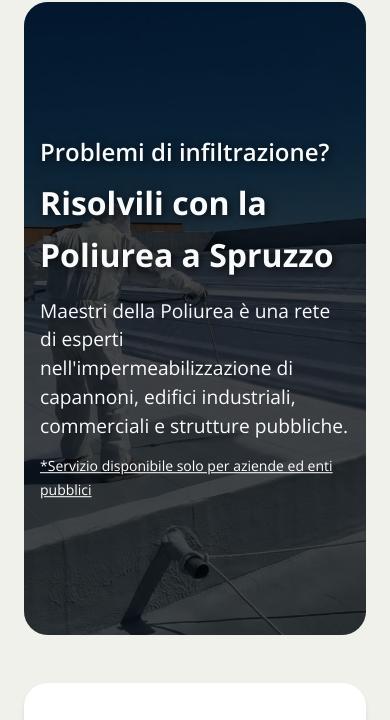
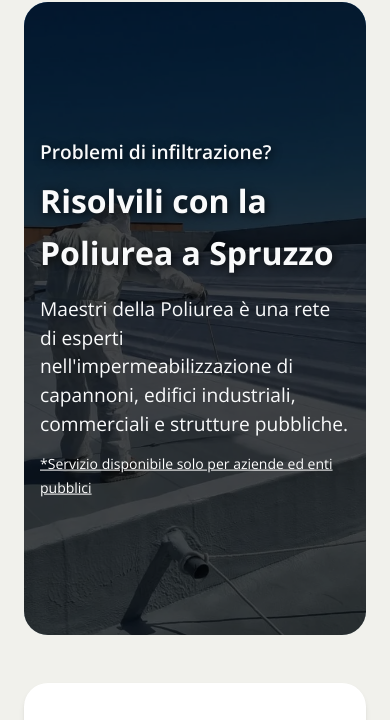
Before and after one commit to federicoFalaguerra/Maestri-della-poliurea, an Astro site: page / in a window 390 px wide. Shown: the part 102-822 px from the top of the page. Built offline with nearby package versions, Linux system fonts and the light colour scheme; Astro itself is replaced by a stand-in of ours.

Commit message:
open hero mobile2

```diff
--- a/src/components/Hero.astro
+++ b/src/components/Hero.astro
@@ -12,7 +12,7 @@ import sfondoHero from '../assets/sfondo-hero-mobile.webp?url'
         </video>
 
         <div class="hero-title absolute top-[50%]  z-20 lg:pl-20 lg:p-10 translate-y-[-50%] px-4">
-            <h2 class="text-xl text-gray-50 font-semibold text-shadow">Problemi di infiltrazione?</h2>
+            <h2 class="lg:text-xl text-l text-gray-50 font-semibold text-shadow">Problemi di infiltrazione?</h2>
             <h1 class="lg:text-xxxl text-[32px] text-gray-50 font-bold leading-13 mb-4 mt-2 text-shadow">Risolvili con la Poliurea a Spruzzo</h1>
             <h2 class="lg:text-medium text-gray-50 text-l mb-3">Maestri della Poliurea è una rete di esperti nell'impermeabilizzazione di capannoni,<br class="hidden lg:block"> edifici industriali, commerciali e strutture pubbliche.</h2>
             <span class="text-sm mt-10 text-white underline">*Servizio disponibile solo per aziende ed enti pubblici</span>
```
